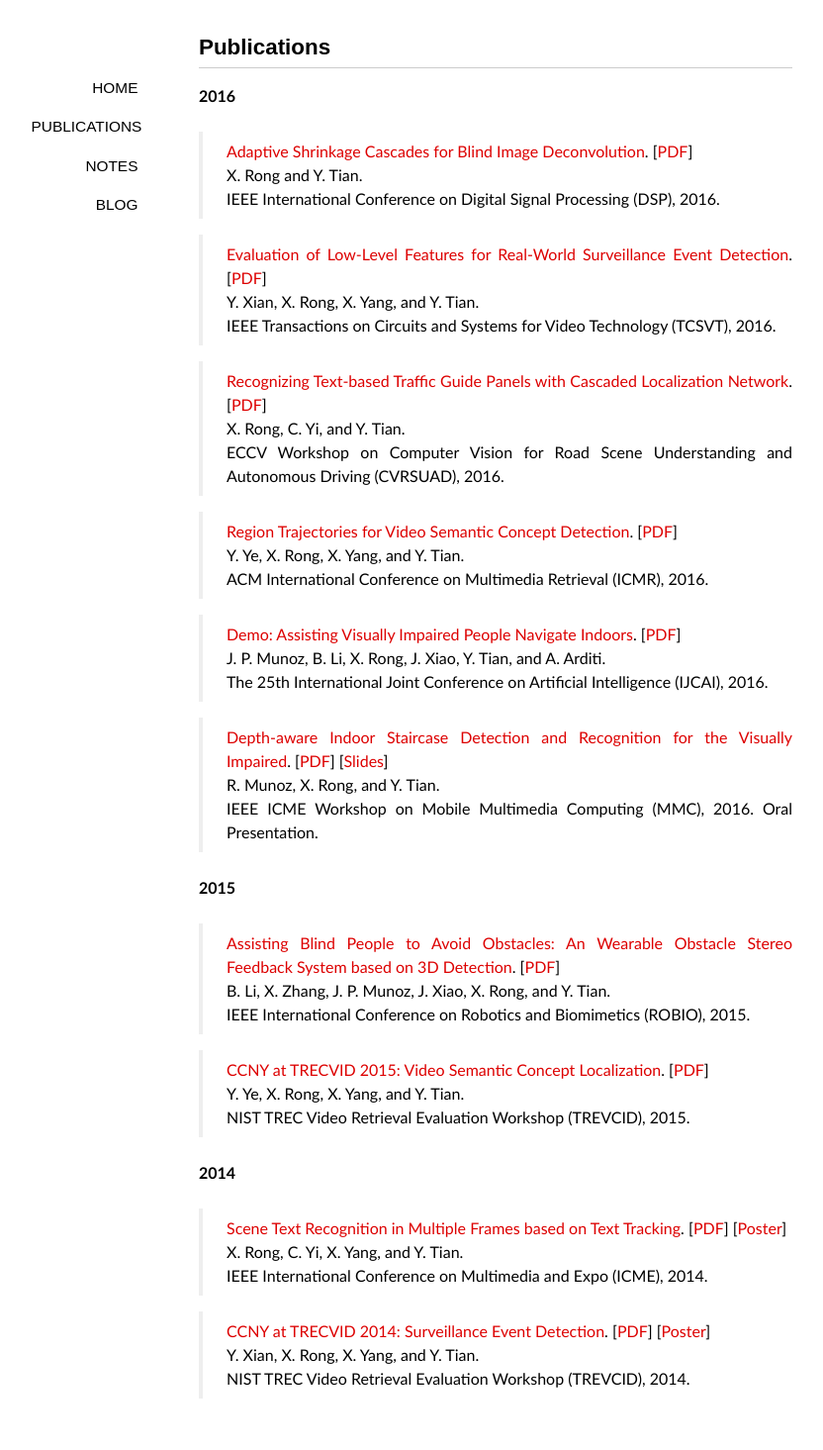
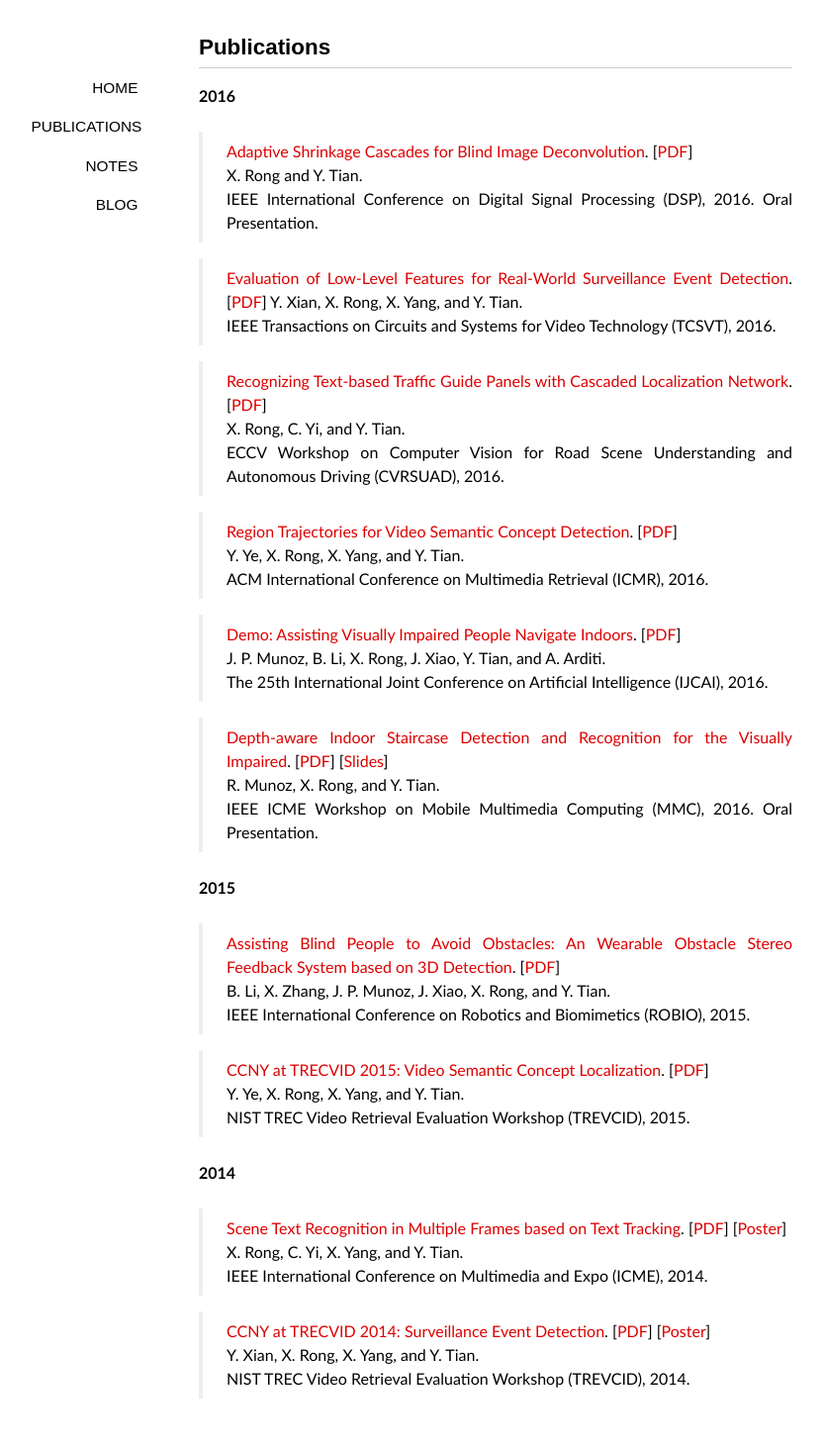
Before and after one commit to ionvision/ionvision.github.io.bk, a Jekyll site: the page built from publications/index.md, in a window 1280 px wide. Shown: the whole page at 99% size, without its empty margins (139-971 px from the left). Built offline with Jekyll 4.4.1, drawn with Linux system fonts in a browser that asks for light colours; nearby versions of some CDN libraries; some web fonts are replaced.

Commit message:
Add info

```diff
--- a/publications/index.md
+++ b/publications/index.md
@@ -6,67 +6,45 @@ comments: false
 
 **2016**
 
-> [Adaptive Shrinkage Cascades for Blind Image Deconvolution](/publications/pdf/DSP16.pdf).
-[[PDF](/publications/pdf/DSP16.pdf)]
-X. Rong and Y. Tian.
-IEEE International Conference on Digital Signal Processing (DSP), 2016.
+> [Adaptive Shrinkage Cascades for Blind Image Deconvolution](/publications/pdf/DSP16.pdf). [[PDF](/publications/pdf/DSP16.pdf)]<br>
+> X. Rong and Y. Tian.<br>
+> IEEE International Conference on Digital Signal Processing (DSP), 2016\. Oral Presentation.
 
+> [Evaluation of Low-Level Features for Real-World Surveillance Event Detection](/publications/pdf/TCSVT16.pdf). [[PDF](/publications/pdf/TCSVT16.pdf)] Y. Xian, X. Rong, X. Yang, and Y. Tian.<br>
+> IEEE Transactions on Circuits and Systems for Video Technology (TCSVT), 2016.
 
-> [Evaluation of Low-Level Features for Real-World Surveillance Event Detection](/publications/pdf/TCSVT16.pdf).
-[[PDF](/publications/pdf/TCSVT16.pdf)]
-Y. Xian, X. Rong, X. Yang, and Y. Tian.
-IEEE Transactions on Circuits and Systems for Video Technology (TCSVT), 2016.
+> [Recognizing Text-based Traffic Guide Panels with Cascaded Localization Network](/publications/pdf/CVRSUAD16.pdf). [[PDF](/publications/pdf/CVRSUAD16.pdf)]<br>
+> X. Rong, C. Yi, and Y. Tian.<br>
+> ECCV Workshop on Computer Vision for Road Scene Understanding and Autonomous Driving (CVRSUAD), 2016.
 
+> [Region Trajectories for Video Semantic Concept Detection](/publications/pdf/ICMR16.pdf). [[PDF](/publications/pdf/ICMR16.pdf)]<br>
+> Y. Ye, X. Rong, X. Yang, and Y. Tian.<br>
+> ACM International Conference on Multimedia Retrieval (ICMR), 2016.
 
-> [Recognizing Text-based Traffic Guide Panels with Cascaded Localization Network](/publications/pdf/CVRSUAD16.pdf).
-[[PDF](/publications/pdf/CVRSUAD16.pdf)]
-X. Rong, C. Yi, and Y. Tian.
-ECCV Workshop on Computer Vision for Road Scene Understanding and Autonomous Driving (CVRSUAD), 2016.
+> [Demo: Assisting Visually Impaired People Navigate Indoors](/publications/pdf/IJCAI_DEMO16.pdf). [[PDF](/publications/pdf/IJCAI_DEMO16.pdf)]<br>
+> J. P. Munoz, B. Li, X. Rong, J. Xiao, Y. Tian, and A. Arditi.<br>
+> The 25th International Joint Conference on Artificial Intelligence (IJCAI), 2016.
 
-
-> [Region Trajectories for Video Semantic Concept Detection](/publications/pdf/ICMR16.pdf).
-[[PDF](/publications/pdf/ICMR16.pdf)]
-Y. Ye, X. Rong, X. Yang, and Y. Tian.
-ACM International Conference on Multimedia Retrieval (ICMR), 2016.
-
-
-> [Demo: Assisting Visually Impaired People Navigate Indoors](/publications/pdf/IJCAI_DEMO16.pdf).
-[[PDF](/publications/pdf/IJCAI_DEMO16.pdf)]
-J. P. Munoz, B. Li, X. Rong, J. Xiao, Y. Tian, and A. Arditi.
-The 25th International Joint Conference on Artificial Intelligence (IJCAI), 2016.
-
-> [Depth-aware Indoor Staircase Detection and Recognition for the Visually Impaired](/publications/pdf/MMC16.pdf).
-[[PDF](/publications/pdf/MMC16.pdf)]
-[[Slides](/publications/pdf/MMC16_Poster.pdf)]
-R. Munoz, X. Rong, and Y. Tian.
-IEEE ICME Workshop on Mobile Multimedia Computing (MMC), 2016. Oral Presentation.
-
+> [Depth-aware Indoor Staircase Detection and Recognition for the Visually Impaired](/publications/pdf/MMC16.pdf). [[PDF](/publications/pdf/MMC16.pdf)] [[Slides](/publications/pdf/MMC16_Poster.pdf)]<br>
+> R. Munoz, X. Rong, and Y. Tian.<br>
+> IEEE ICME Workshop on Mobile Multimedia Computing (MMC), 2016\. Oral Presentation.
 
 **2015**
 
-> [Assisting Blind People to Avoid Obstacles: An Wearable Obstacle Stereo Feedback System based on 3D Detection](/publications/pdf/ROBIO15.pdf).
-[[PDF](/publications/pdf/ROBIO15.pdf)]
-B. Li, X. Zhang, J. P. Munoz, J. Xiao, X. Rong, and Y. Tian.
-IEEE International Conference on Robotics and Biomimetics (ROBIO), 2015.
+> [Assisting Blind People to Avoid Obstacles: An Wearable Obstacle Stereo Feedback System based on 3D Detection](/publications/pdf/ROBIO15.pdf). [[PDF](/publications/pdf/ROBIO15.pdf)]<br>
+> B. Li, X. Zhang, J. P. Munoz, J. Xiao, X. Rong, and Y. Tian.<br>
+> IEEE International Conference on Robotics and Biomimetics (ROBIO), 2015.
 
-
-> [CCNY at TRECVID 2015: Video Semantic Concept Localization](/publications/pdf/TRECVID15_LOC.pdf).
-[[PDF](/publications/pdf/TRECVID15_LOC.pdf)]
-Y. Ye, X. Rong, X. Yang, and Y. Tian.
-NIST TREC Video Retrieval Evaluation Workshop (TREVCID), 2015.
-
+> [CCNY at TRECVID 2015: Video Semantic Concept Localization](/publications/pdf/TRECVID15_LOC.pdf). [[PDF](/publications/pdf/TRECVID15_LOC.pdf)]<br>
+> Y. Ye, X. Rong, X. Yang, and Y. Tian.<br>
+> NIST TREC Video Retrieval Evaluation Workshop (TREVCID), 2015.
 
 **2014**
 
-> [Scene Text Recognition in Multiple Frames based on Text Tracking](/publications/pdf/ICME14.pdf).
-[[PDF](/publications/pdf/ICME14.pdf)]
-[[Poster](/publications/pdf/ICME14_Poster.pdf)]
-X. Rong, C. Yi, X. Yang, and Y. Tian.
-IEEE International Conference on Multimedia and Expo (ICME), 2014.
+> [Scene Text Recognition in Multiple Frames based on Text Tracking](/publications/pdf/ICME14.pdf). [[PDF](/publications/pdf/ICME14.pdf)] [[Poster](/publications/pdf/ICME14_Poster.pdf)]<br>
+> X. Rong, C. Yi, X. Yang, and Y. Tian.<br>
+> IEEE International Conference on Multimedia and Expo (ICME), 2014.
 
-
-> [CCNY at TRECVID 2014: Surveillance Event Detection](/publications/pdf/TRECVID14_SED.pdf).
-[[PDF](/publications/pdf/TRECVID14_SED.pdf)]
-[[Poster](/publications/pdf/TRECVID14_SED_Poster.pdf)]
-Y. Xian, X. Rong, X. Yang, and Y. Tian.
-NIST TREC Video Retrieval Evaluation Workshop (TREVCID), 2014.
+> [CCNY at TRECVID 2014: Surveillance Event Detection](/publications/pdf/TRECVID14_SED.pdf). [[PDF](/publications/pdf/TRECVID14_SED.pdf)] [[Poster](/publications/pdf/TRECVID14_SED_Poster.pdf)]<br>
+> Y. Xian, X. Rong, X. Yang, and Y. Tian.<br>
+> NIST TREC Video Retrieval Evaluation Workshop (TREVCID), 2014.
```
